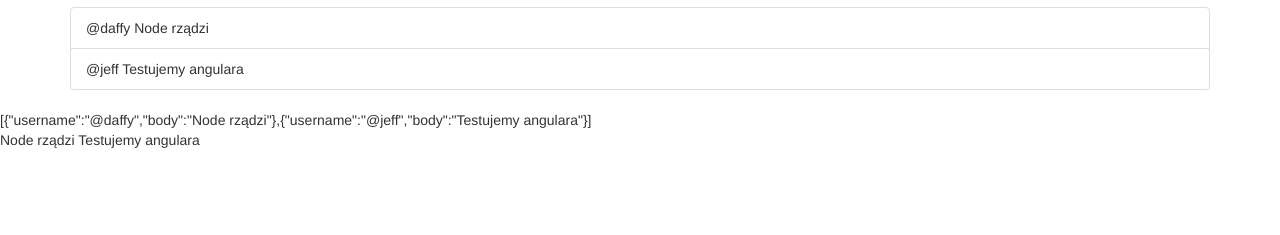
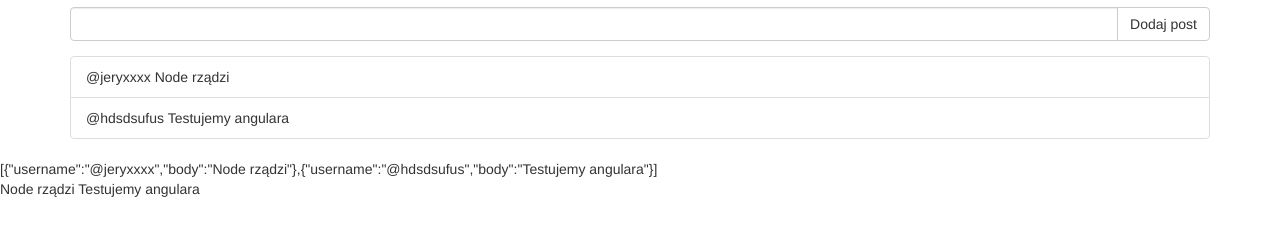
Before and after one commit to bas-adams/SPA_1, a plain HTML site: page index.html in a window 1280 px wide. Shown: the part 63-298 px from the top of the page. Drawn offline with nearby package versions, Linux system fonts and the light colour scheme.

Commit message:
Update index.html

```diff
--- a/index.html
+++ b/index.html
@@ -11,6 +11,16 @@
   <body ng-app='app'>
     <div ng-controller='PostsCtrl' class='container'>
 			<h1>Najnowsze posty</h1>
+
+			<form role='form'>
+				<div class='form-group'>
+					<div class='input-group'>
+						<input ng-model='postBody' class='form-control' />
+						<span class='input-group-btn'><button ng-click='addPost()' class='btn btn-default'>Dodaj post</button></span>
+					</div>
+				</div>
+			</form>
+
 			<ul class='list-group'>
 				<li ng-repeat='post in posts' class='list-group-item'>
 					<span class='list-header'>{{ post.username }}</span>
@@ -30,16 +40,26 @@
 		<script>
 			var app = angular.module('app',[]);
 			app.controller('PostsCtrl', function($scope){
+				$scope.addPost = function(){
+					if($scope.postBody){
+						$scope.posts.unshift({
+							username: '@tessssst',
+							body: $scope.postBody
+						});
+					}
+					$scope.postBody = null;
+				};
+				//Dane poczatkowe
 					$scope.posts = [
 						{
-						username: '@daffy',
+							username: '@jeryxxxx',
 							body: 'Node rządzi'
 						},
 						{
-						username: '@jeff',
+							username: '@hdsdsufus',
 							body: 'Testujemy angulara'
 						}
-				]
+					];
 			})
 		</script>
 
```
Lines whose indentation alone changed are shown as unchanged.
